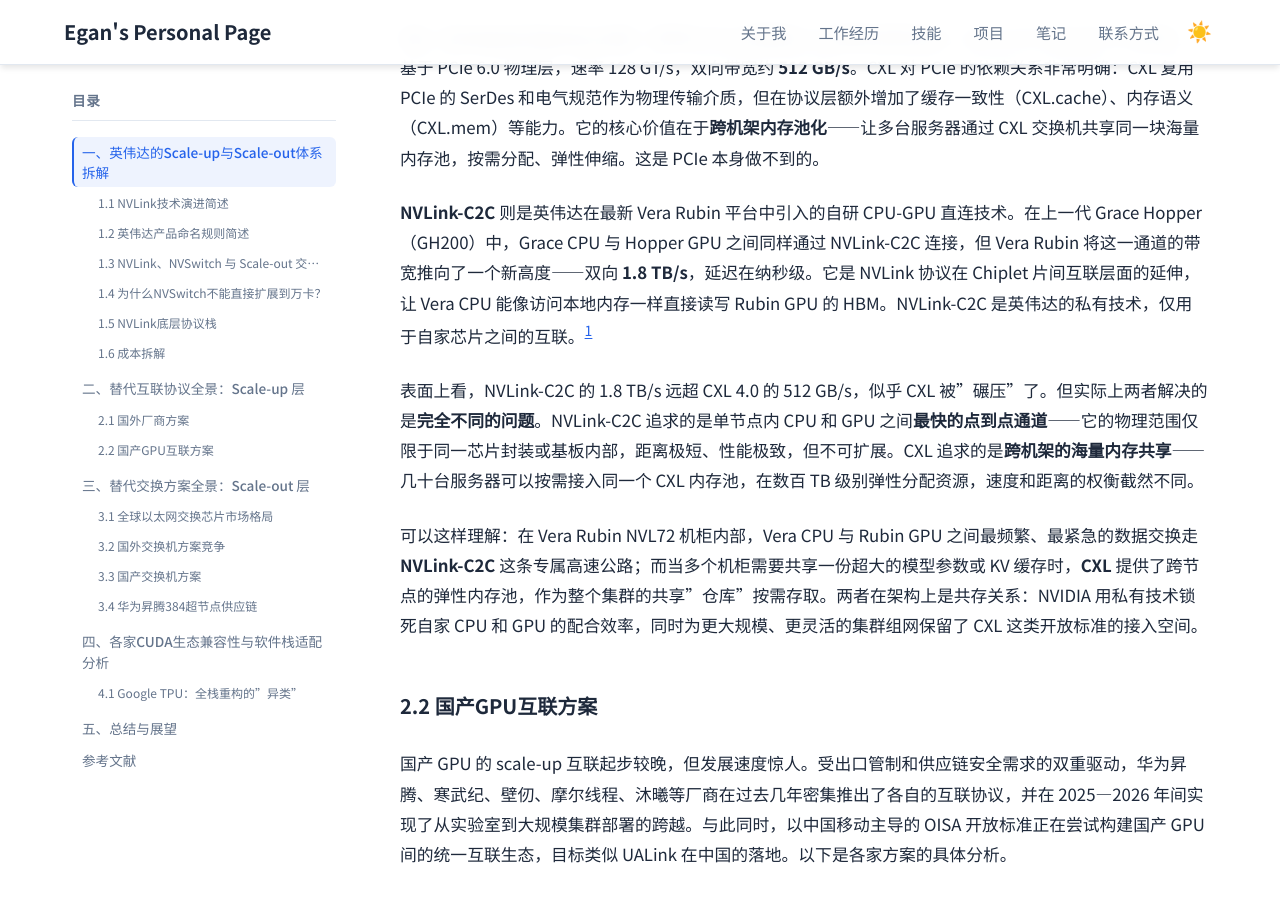
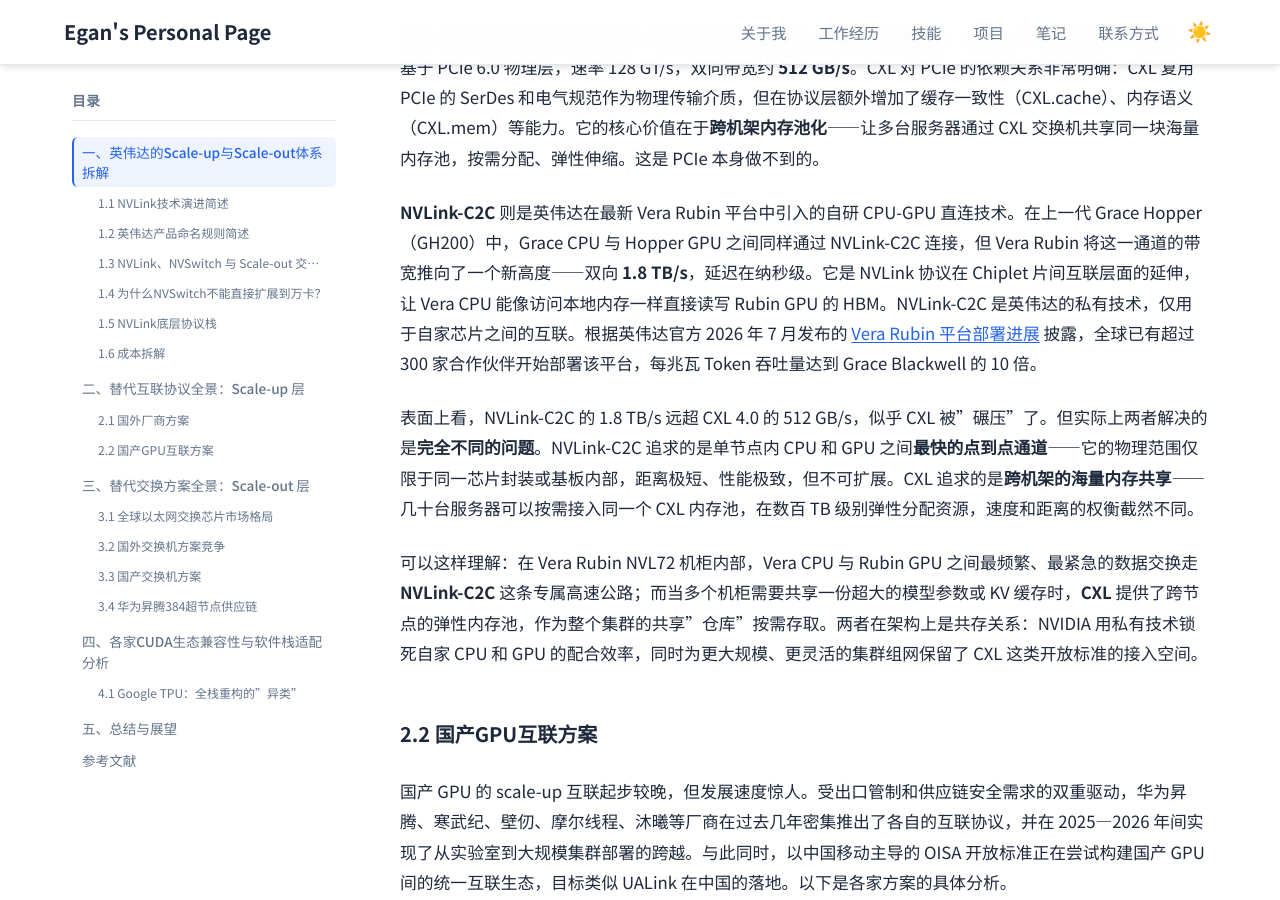
Before and after one commit to Lejun-Hu/Lejun-Hu.github.io, a Jekyll site: the page built from _notes/2026-7-12-GPU_Interconnect_Research.md, in a window 1280 px wide and 900 px high, scrolled down 11556 px. Built offline with Jekyll 4.4.1, drawn with Linux system fonts in a browser that asks for light colours; some of the changed text lies outside the part shown.

Commit message:
refine: 将引用链接自然融入段落，消除脚注格式

```diff
--- a/_notes/2026-7-12-GPU_Interconnect_Research.md
+++ b/_notes/2026-7-12-GPU_Interconnect_Research.md
@@ -210,9 +210,7 @@ Trainium3 将进一步升级为交换式拓扑结构（不再依赖纯 Ring）
 
 **CXL（Compute Express Link）** 则是在 PCIe 物理层之上构建的高层协议。CXL 4.0 于 2025 年 11 月发布，基于 PCIe 6.0 物理层，速率 128 GT/s，双向带宽约 **512 GB/s**。CXL 对 PCIe 的依赖关系非常明确：CXL 复用 PCIe 的 SerDes 和电气规范作为物理传输介质，但在协议层额外增加了缓存一致性（CXL.cache）、内存语义（CXL.mem）等能力。它的核心价值在于**跨机架内存池化**——让多台服务器通过 CXL 交换机共享同一块海量内存池，按需分配、弹性伸缩。这是 PCIe 本身做不到的。
 
-**NVLink-C2C** 则是英伟达在最新 Vera Rubin 平台中引入的自研 CPU-GPU 直连技术。在上一代 Grace Hopper（GH200）中，Grace CPU 与 Hopper GPU 之间同样通过 NVLink-C2C 连接，但 Vera Rubin 将这一通道的带宽推向了一个新高度——双向 **1.8 TB/s**，延迟在纳秒级。它是 NVLink 协议在 Chiplet 片间互联层面的延伸，让 Vera CPU 能像访问本地内存一样直接读写 Rubin GPU 的 HBM。NVLink-C2C 是英伟达的私有技术，仅用于自家芯片之间的互联。[^1]
-
-[^1]: NVIDIA 官方微信公众号，《NVIDIA Vera Rubin 提升每瓦性能，为全球合作伙伴实现最低 Token 成本》，2026-07-24，[链接](https://mp.weixin.qq.com/s/G88gqBIF8reG1WMp4cVTiw)。
+**NVLink-C2C** 则是英伟达在最新 Vera Rubin 平台中引入的自研 CPU-GPU 直连技术。在上一代 Grace Hopper（GH200）中，Grace CPU 与 Hopper GPU 之间同样通过 NVLink-C2C 连接，但 Vera Rubin 将这一通道的带宽推向了一个新高度——双向 **1.8 TB/s**，延迟在纳秒级。它是 NVLink 协议在 Chiplet 片间互联层面的延伸，让 Vera CPU 能像访问本地内存一样直接读写 Rubin GPU 的 HBM。NVLink-C2C 是英伟达的私有技术，仅用于自家芯片之间的互联。根据英伟达官方 2026 年 7 月发布的 [Vera Rubin 平台部署进展](https://mp.weixin.qq.com/s/G88gqBIF8reG1WMp4cVTiw) 披露，全球已有超过 300 家合作伙伴开始部署该平台，每兆瓦 Token 吞吐量达到 Grace Blackwell 的 10 倍。
 
 表面上看，NVLink-C2C 的 1.8 TB/s 远超 CXL 4.0 的 512 GB/s，似乎 CXL 被"碾压"了。但实际上两者解决的是**完全不同的问题**。NVLink-C2C 追求的是单节点内 CPU 和 GPU 之间**最快的点到点通道**——它的物理范围仅限于同一芯片封装或基板内部，距离极短、性能极致，但不可扩展。CXL 追求的是**跨机架的海量内存共享**——几十台服务器可以按需接入同一个 CXL 内存池，在数百 TB 级别弹性分配资源，速度和距离的权衡截然不同。
 
```
